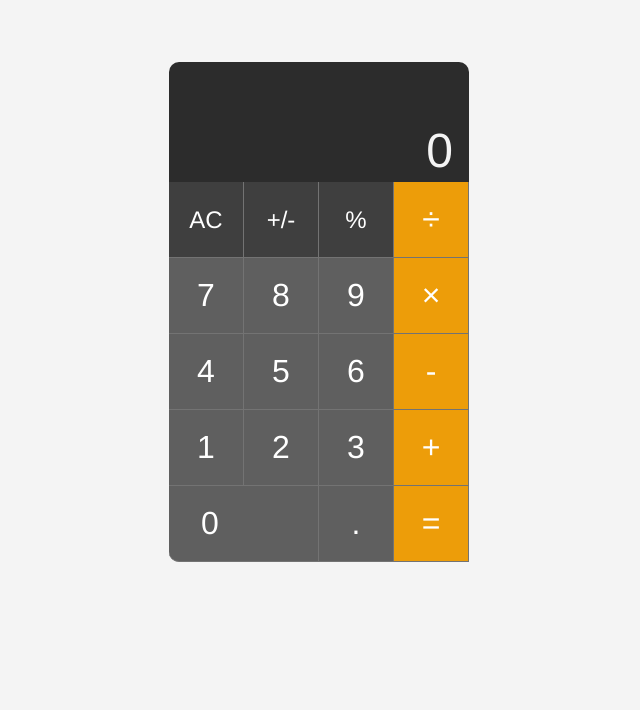
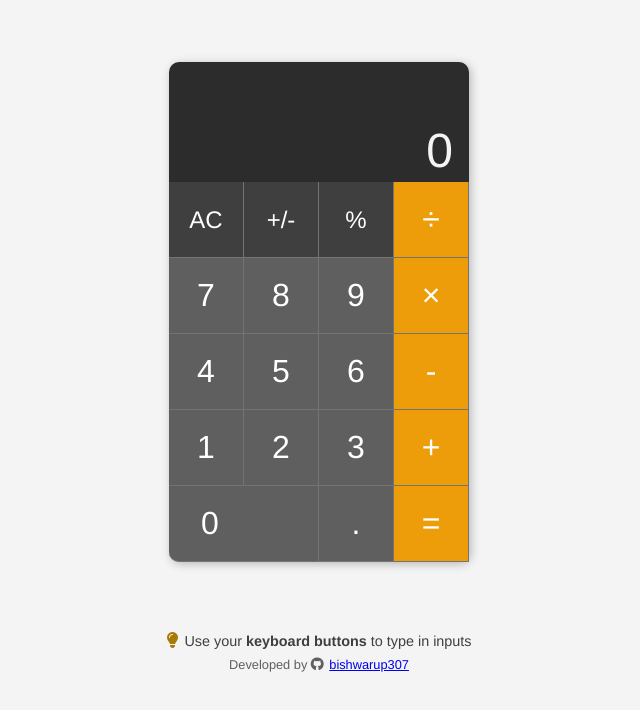
Before and after one commit to bishwarup307/odin-calc, a plain HTML site: page index.html in a window 1280 px wide. Shown: the part 138-848 px from the top of the page, without its empty margins (321-961 px from the left). Before the commit the page ends 800 px from the top, so only its background shows below. Drawn offline with Linux system fonts and the light colour scheme.

Commit message:
Add a footer

```diff
--- a/index.html
+++ b/index.html
@@ -3,6 +3,10 @@
     <head>
         <meta charset="UTF-8" />
         <meta name="viewport" content="width=device-width, initial-scale=1.0" />
+        <!-- <link
+            rel="stylesheet"
+            href="https://cdnjs.cloudflare.com/ajax/libs/font-awesome/6.5.1/css/all.min.css"
+        /> -->
         <link rel="stylesheet" href="./styles.css" />
         <script src="./index.js" defer></script>
         <title>Calcy</title>
@@ -15,5 +19,21 @@
             </div>
             <div class="keys-container"></div>
         </div>
+        <div class="footer">
+            <div class="tip">
+                <span class="icon hint"
+                    >Use your <strong>keyboard buttons</strong> to type in
+                    inputs</span
+                >
+            </div>
+            <div class="developer">
+                Developed by
+                <a
+                    class="icon github"
+                    href="https://github.com/bishwarup307/odin-calc"
+                    >bishwarup307</a
+                >
+            </div>
+        </div>
     </body>
 </html>
--- a/styles.css
+++ b/styles.css
@@ -1,4 +1,5 @@
 /* @import url("https://fonts.cdnfonts.com/css/helvetica-neue-55"); */
+@import url("https://use.fontawesome.com/releases/v6.5.1/css/all.css");
 
 :root {
     --clr-lightbg: #f4f4f4;
@@ -34,6 +35,7 @@ body {
     margin: 0 auto;
     display: flex;
     flex-direction: column;
+    box-shadow: 2px 2px 10px rgba(0, 0, 0, 0.25);
 }
 
 .display-container {
@@ -100,3 +102,46 @@ body {
     padding-left: 2rem;
     justify-content: flex-start;
 }
+
+.footer {
+    width: 600px;
+    margin: 70px auto;
+    display: flex;
+    flex-direction: column;
+    align-items: center;
+    gap: 0.5rem;
+}
+
+.icon::before {
+    display: inline-block;
+    font-style: normal;
+    font-variant: normal;
+    text-rendering: auto;
+    -webkit-font-smoothing: antialiased;
+    padding-right: 6px;
+}
+
+.hint::before {
+    font-family: "Font Awesome 5 Free";
+    font-weight: 900;
+    content: "\f0eb";
+    color: rgb(170, 123, 4);
+    font-size: 1rem;
+}
+
+.footer .tip {
+    color: var(--clr-accent2);
+    font-size: 0.9rem;
+}
+
+.footer .developer {
+    color: var(--clr-accent);
+    font-size: 0.8rem;
+}
+
+.github::before {
+    font-family: "Font Awesome 5 Brands";
+    font-weight: 900;
+    content: "\f09b";
+    color: var(--clr-accent);
+}
```
